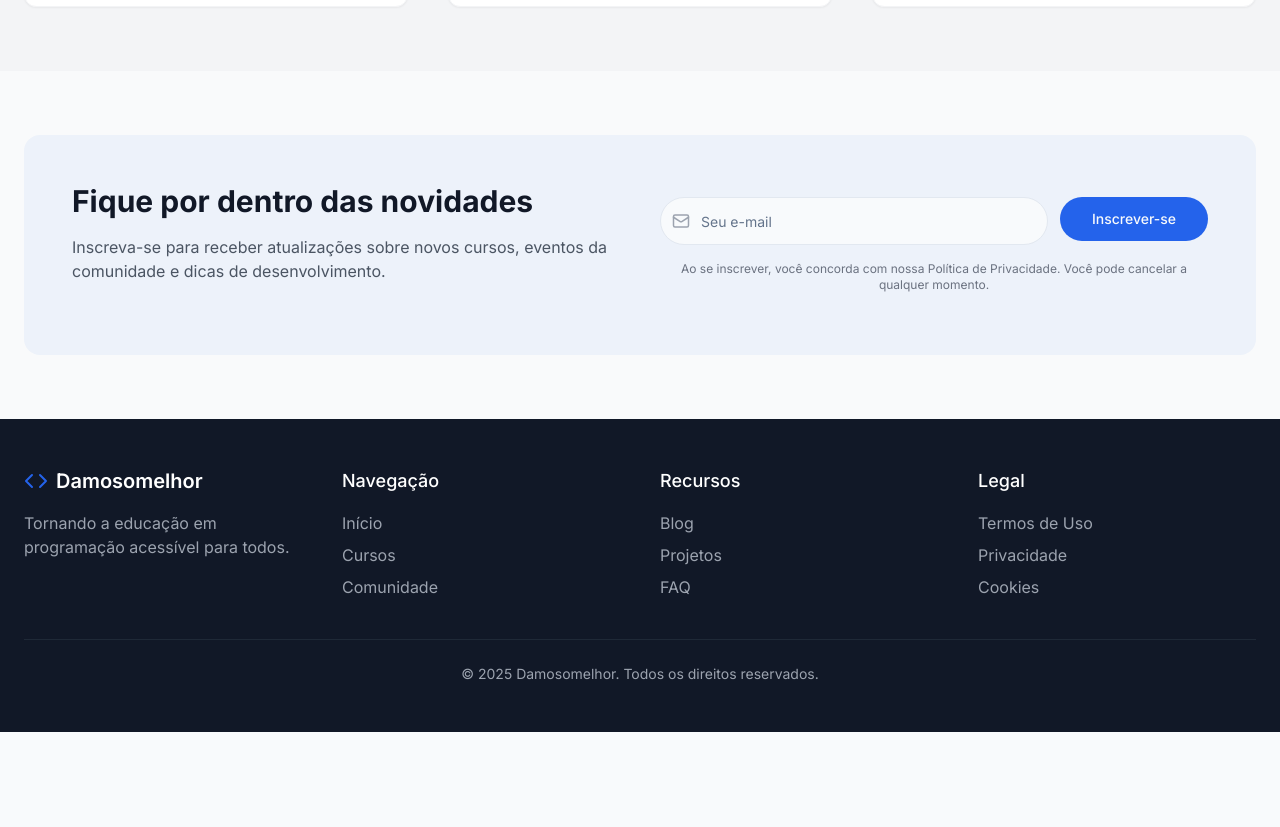
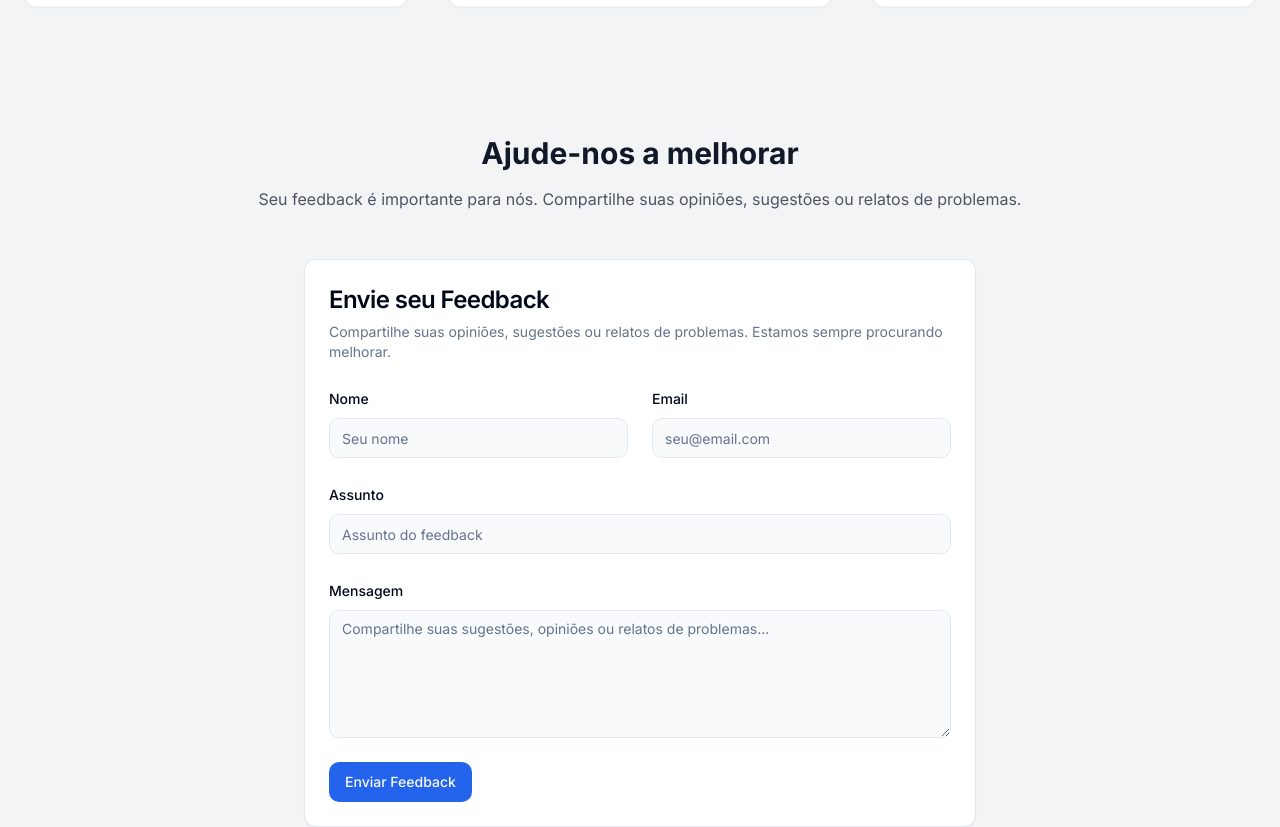
Before and after one commit to Damos123/damosomelhor2, a React (Vite) app: page / in a window 1280 px wide. Shown: the part 1700-2527 px from the top of the page. Before the commit the page ends 2432 px from the top, so only its background shows below. Built offline with nearby package versions, Linux system fonts and the light colour scheme.

Commit message:
Implement feedback form
Implements a feedback form and configures it to send submissions to ualfinhe@gmail.com.

```diff
--- /dev/null
+++ b/src/components/FeedbackForm.tsx
@@ -0,0 +1,158 @@
+
+import React, { useState } from 'react';
+import { useForm } from 'react-hook-form';
+import { zodResolver } from '@hookform/resolvers/zod';
+import * as z from 'zod';
+import { toast } from 'sonner';
+import { Input } from '@/components/ui/input';
+import { Button } from '@/components/ui/button';
+import { Textarea } from '@/components/ui/textarea';
+import {
+  Form,
+  FormControl,
+  FormField,
+  FormItem,
+  FormLabel,
+  FormMessage
+} from '@/components/ui/form';
+import { Card, CardHeader, CardTitle, CardDescription, CardContent, CardFooter } from '@/components/ui/card';
+import { sendFeedbackToAdmin } from '@/lib/notification-service';
+
+const formSchema = z.object({
+  name: z.string().min(2, { message: "Nome deve ter pelo menos 2 caracteres" }),
+  email: z.string().email({ message: "Email inválido" }),
+  subject: z.string().min(5, { message: "Assunto deve ter pelo menos 5 caracteres" }),
+  message: z.string().min(10, { message: "Mensagem deve ter pelo menos 10 caracteres" })
+});
+
+const FeedbackForm = () => {
+  const [isSubmitting, setIsSubmitting] = useState(false);
+
+  const form = useForm<z.infer<typeof formSchema>>({
+    resolver: zodResolver(formSchema),
+    defaultValues: {
+      name: "",
+      email: "",
+      subject: "",
+      message: ""
+    },
+  });
+
+  const onSubmit = async (values: z.infer<typeof formSchema>) => {
+    setIsSubmitting(true);
+
+    try {
+      // Send feedback to admin
+      sendFeedbackToAdmin(
+        "ualfinhe@gmail.com",
+        `Feedback: ${values.subject}`,
+        `
+        Nome: ${values.name}
+        Email: ${values.email}
+        Assunto: ${values.subject}
+        Mensagem: ${values.message}
+        Data: ${new Date().toLocaleString('pt-BR')}
+        `
+      );
+
+      // Simulate API delay
+      await new Promise(resolve => setTimeout(resolve, 800));
+
+      toast.success("Feedback enviado com sucesso! Obrigado pelo seu comentário.");
+      form.reset();
+    } catch (error) {
+      toast.error("Erro ao enviar feedback. Tente novamente.");
+      console.error("Feedback submission error:", error);
+    } finally {
+      setIsSubmitting(false);
+    }
+  };
+
+  return (
+    <Card className="max-w-2xl mx-auto">
+      <CardHeader>
+        <CardTitle className="text-2xl">Envie seu Feedback</CardTitle>
+        <CardDescription>
+          Compartilhe suas opiniões, sugestões ou relatos de problemas. Estamos sempre procurando melhorar.
+        </CardDescription>
+      </CardHeader>
+      <CardContent>
+        <Form {...form}>
+          <form onSubmit={form.handleSubmit(onSubmit)} className="space-y-6">
+            <div className="grid grid-cols-1 md:grid-cols-2 gap-6">
+              <FormField
+                control={form.control}
+                name="name"
+                render={({ field }) => (
+                  <FormItem>
+                    <FormLabel>Nome</FormLabel>
+                    <FormControl>
+                      <Input placeholder="Seu nome" {...field} />
+                    </FormControl>
+                    <FormMessage />
+                  </FormItem>
+                )}
+              />
+
+              <FormField
+                control={form.control}
+                name="email"
+                render={({ field }) => (
+                  <FormItem>
+                    <FormLabel>Email</FormLabel>
+                    <FormControl>
+                      <Input placeholder="seu@email.com" type="email" {...field} />
+                    </FormControl>
+                    <FormMessage />
+                  </FormItem>
+                )}
+              />
+            </div>
+
+            <FormField
+              control={form.control}
+              name="subject"
+              render={({ field }) => (
+                <FormItem>
+                  <FormLabel>Assunto</FormLabel>
+                  <FormControl>
+                    <Input placeholder="Assunto do feedback" {...field} />
+                  </FormControl>
+                  <FormMessage />
+                </FormItem>
+              )}
+            />
+
+            <FormField
+              control={form.control}
+              name="message"
+              render={({ field }) => (
+                <FormItem>
+                  <FormLabel>Mensagem</FormLabel>
+                  <FormControl>
+                    <Textarea
+                      placeholder="Compartilhe suas sugestões, opiniões ou relatos de problemas..."
+                      className="min-h-32"
+                      {...field}
+                    />
+                  </FormControl>
+                  <FormMessage />
+                </FormItem>
+              )}
+            />
+
+            <Button
+              type="submit"
+              className="w-full md:w-auto"
+              disabled={isSubmitting}
+            >
+              {isSubmitting ? "Enviando..." : "Enviar Feedback"}
+            </Button>
+          </form>
+        </Form>
+      </CardContent>
+    </Card>
+  );
+};
+
+export default FeedbackForm;
--- a/src/components/SubscribeForm.tsx
+++ b/src/components/SubscribeForm.tsx
@@ -15,6 +15,7 @@ import {
   FormMessage
 } from '@/components/ui/form';
 import { Dialog, DialogContent, DialogHeader, DialogTitle } from '@/components/ui/dialog';
+import { subscribeToNotifications } from '@/lib/notification-service';
 
 const formSchema = z.object({
   email: z.string().email({ message: "Email inválido" }),
@@ -30,7 +31,6 @@ type SubscribeFormProps = {
 
 const SubscribeForm = ({ courseId, courseName, isOpen, onClose }: SubscribeFormProps) => {
   const [isSubmitting, setIsSubmitting] = useState(false);
-  const defaultEmail = "ualfinhe@gmail.com"; // Pre-configured email to receive notifications
 
   const form = useForm<z.infer<typeof formSchema>>({
     resolver: zodResolver(formSchema),
@@ -44,23 +44,15 @@ const SubscribeForm = ({ courseId, courseName, isOpen, onClose }: SubscribeFormP
     setIsSubmitting(true);
 
     try {
-      // In a real application, this would be an API call to your backend
-      console.log("Subscribing user to course:", {
-        courseId,
-        courseName,
-        userEmail: values.email,
-        userName: values.name,
-        notifyEmail: defaultEmail,
-      });
-
-      // Simulate API delay
-      await new Promise(resolve => setTimeout(resolve, 1000));
+      // Use our notification service to subscribe the user
+      await subscribeToNotifications(
+        values.name,
+        values.email,
+        courseId
+      );
 
       toast.success("Inscrito com sucesso! Você receberá notificações por email.");
       onClose();
-
-      // Send notification to admin (would be handled by a backend in a real app)
-      console.log(`Sending notification to ${defaultEmail} about new subscriber ${values.email} for course ${courseName}`);
     } catch (error) {
       toast.error("Erro ao se inscrever. Tente novamente.");
       console.error("Subscription error:", error);
--- a/src/lib/notification-service.ts
+++ b/src/lib/notification-service.ts
@@ -80,3 +80,16 @@ export const sendNotificationToAllSubscribers = (
 
   toast.success(`Notificação enviada para ${courseSubscribers.length} inscritos.`);
 };
+
+// New function to handle feedback submissions
+export const sendFeedbackToAdmin = (
+  adminEmail: string,
+  subject: string,
+  message: string
+): void => {
+  // In a real application, this would use an email service API
+  console.log(`[FEEDBACK NOTIFICATION] To: ${adminEmail}, Subject: ${subject}, Message: ${message}`);
+
+  // Here you would typically integrate with a backend service/API
+  // to actually send an email to the admin
+};
--- a/src/pages/Home.tsx
+++ b/src/pages/Home.tsx
@@ -1,9 +1,9 @@
-
 import { useState, useEffect } from 'react';
 import { Link } from 'react-router-dom';
 import { ArrowRight, BookOpen, Users, Star, Mail, Code } from 'lucide-react';
 import EduNavbar from '@/components/EduNavbar';
 import CourseCard from '@/components/CourseCard';
+import FeedbackForm from '@/components/FeedbackForm';
 import { Button } from '@/components/ui/button';
 import { Input } from '@/components/ui/input';
 import { courses } from '@/lib/education-data';
@@ -135,6 +135,18 @@ const Home = () => {
         </div>
       </section>
 
+      {/* Formulário de Feedback */}
+      <section className="py-16 bg-gray-100">
+        <div className="container mx-auto px-4 md:px-6 max-w-7xl">
+          <div className="text-center max-w-3xl mx-auto mb-12">
+            <h2 className="text-2xl md:text-3xl font-bold text-gray-900 mb-4">Ajude-nos a melhorar</h2>
+            <p className="text-gray-600">Seu feedback é importante para nós. Compartilhe suas opiniões, sugestões ou relatos de problemas.</p>
+          </div>
+
+          <FeedbackForm />
+        </div>
+      </section>
+
       {/* Newsletter */}
       <section className="py-16">
         <div className="container mx-auto px-4 md:px-6 max-w-7xl">
```
